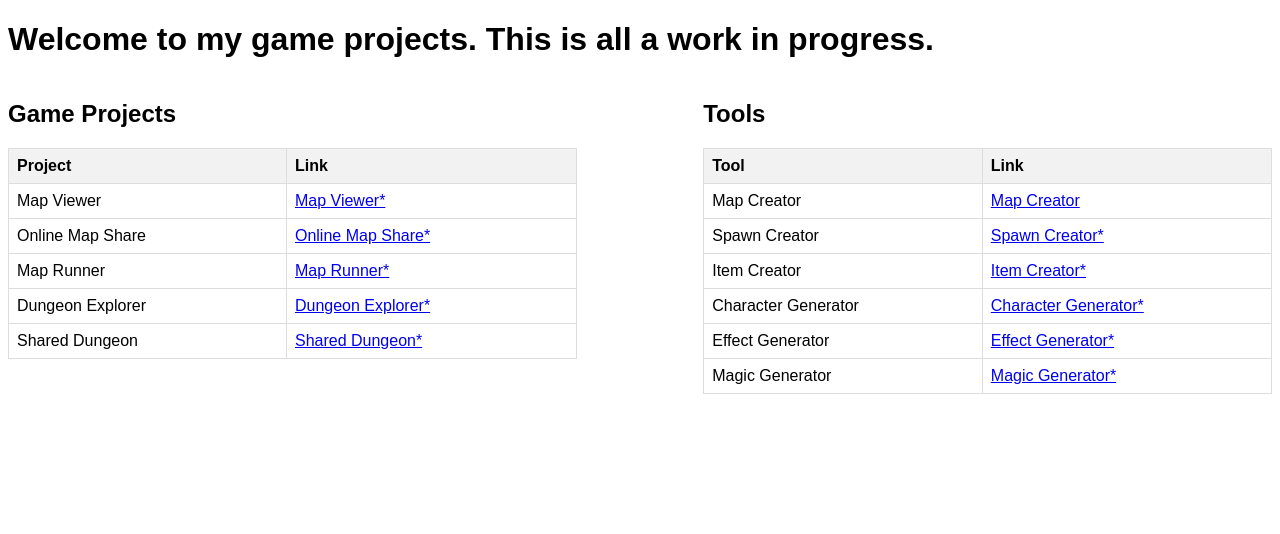
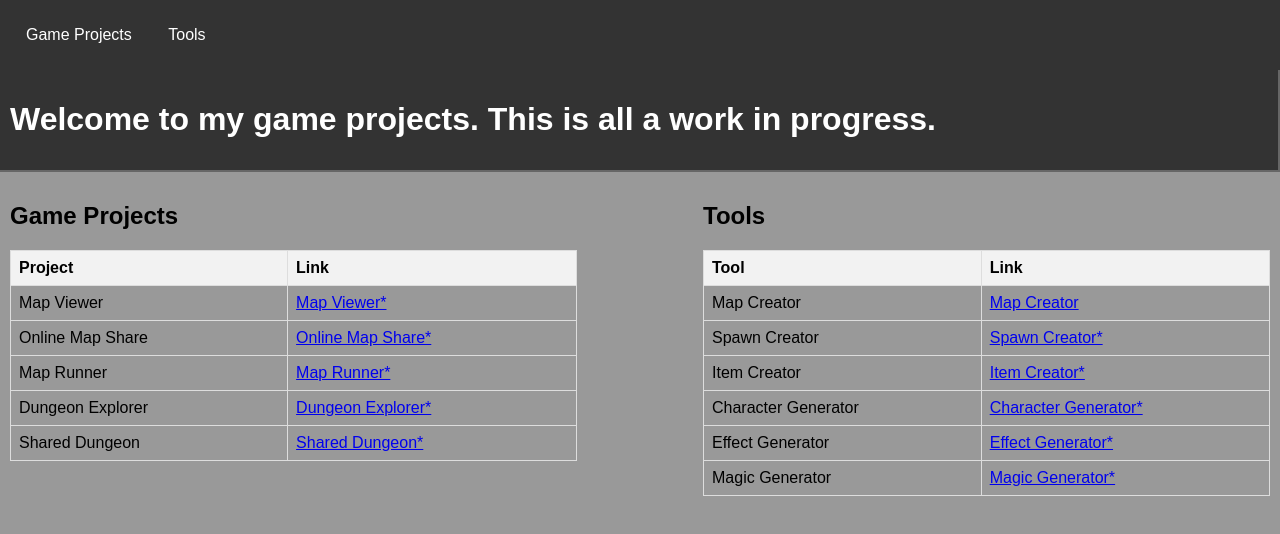
Before and after one commit to shawn-rader/Game_Projects, a website: page index.html in a window 1280 px wide. Drawn offline with Linux system fonts and the light colour scheme; files that its build step writes are made by us from their sources.

Commit message:
Consolidating CSS across pages, adding topmost-bar for condsolidated links.

```diff
--- /dev/null
+++ b/Tools/base.css
@@ -0,0 +1,96 @@
+body {
+    display: flex;
+    flex-direction: column;
+    margin: 0;
+    font-family: Arial, sans-serif;
+    user-select: none; /* Prevent text selection */
+    background-color: #999; /* Set background color to match map-grid */
+}
+
+#top-bar {
+    display: flex;
+    padding: 10px;
+    background-color: #333;
+    border-bottom: 2px solid #666;
+    border-right: 2px solid #666;
+    color: white;
+}
+
+#top-bar label, #top-bar input, #top-bar button {
+    margin-right: 10px;
+}
+
+#main-section {
+    flex-grow: 1;
+    padding: 10px;
+    overflow: auto;
+    background-color: #999; /* Set background color to match map-grid */
+}
+
+.container {
+    display: flex;
+    justify-content: space-between;
+}
+
+.section {
+    width: 45%;
+}
+
+table {
+    width: 100%;
+    border-collapse: collapse;
+}
+
+th, td {
+    border: 1px solid #ddd;
+    padding: 8px;
+}
+
+th {
+    background-color: #f2f2f2;
+    text-align: left;
+}
+
+#topmost-bar {
+    background-color: #333;
+    color: white;
+    padding: 10px;
+}
+
+.dropdown {
+    position: relative;
+    display: inline-block;
+}
+
+.dropdown-content {
+    display: none;
+    position: absolute;
+    background-color: #f9f9f9;
+    min-width: 160px;
+    box-shadow: 0px 8px 16px 0px rgba(0,0,0,0.2);
+    padding: 12px 16px;
+    z-index: 1;
+}
+
+.dropdown-content a {
+    color: black;
+    text-decoration: none;
+    display: block;
+}
+
+.dropdown:hover .dropdown-content {
+    display: block;
+}
+
+.dropbtn {
+    background-color: #333;
+    color: white;
+    padding: 16px;
+    font-size: 16px;
+    border: none;
+    cursor: pointer;
+}
+
+.dropbtn:hover, .dropbtn:focus {
+    background-color: #2980b9;
+}
--- a/Tools/mapmaker/styles.css
+++ b/Tools/mapmaker/styles.css
@@ -1,25 +1,3 @@
-body {
-    display: flex;
-    flex-direction: column;
-    margin: 0;
-    font-family: Arial, sans-serif;
-    user-select: none; /* Prevent text selection */
-    background-color: #999; /* Set background color to match map-grid */
-}
-
-#top-bar {
-    display: flex;
-    padding: 10px;
-    background-color: #333;
-    border-bottom: 2px solid #666;
-    border-right: 2px solid #666;
-    color: white;
-}
-
-#top-bar label, #top-bar input, #top-bar button {
-    margin-right: 10px;
-}
-
 #horizontal-size, #vertical-size {
     width: 50px; /* Halve the width of the input boxes */
 }
@@ -47,13 +25,6 @@ body {
 #map-keys {
     flex-grow: 1;
     overflow-y: auto;
-}
-
-#main-section {
-    flex-grow: 1;
-    padding: 10px;
-    overflow: auto;
-    background-color: #999; /* Set background color to match map-grid */
 }
 
 #map-grid {
--- a/index.html
+++ b/index.html
@@ -4,33 +4,22 @@
     <meta charset="UTF-8">
     <meta name="viewport" content="width=device-width, initial-scale=1.0">
     <title>Game Projects</title>
-    <style>
-        body {
-            font-family: Arial, sans-serif;
-        }
-        .container {
-            display: flex;
-            justify-content: space-between;
-        }
-        .section {
-            width: 45%;
-        }
-        table {
-            width: 100%;
-            border-collapse: collapse;
-        }
-        th, td {
-            border: 1px solid #ddd;
-            padding: 8px;
-        }
-        th {
-            background-color: #f2f2f2;
-            text-align: left;
-        }
-    </style>
+    <link rel="stylesheet" type="text/css" href="base.css">
 </head>
 <body>
+    <div id="includeTopmostBar"></div>
+    <script>
+        fetch('topmost-bar.html')
+            .then(response => response.text())
+            .then(data => document.getElementById('includeTopmostBar').innerHTML = data);
+    </script>
+    <script>
+        document.getElementById('page-name').innerText = document.title;
+    </script>
+    <div id="top-bar">
         <h1>Welcome to my game projects. This is all a work in progress.</h1>
+    </div>
+    <div id="main-section">
         <div class="container">
             <div class="section">
                 <h2>Game Projects</h2>
@@ -103,5 +92,6 @@
                 </table>
             </div>
         </div>
+    </div>
 </body>
 </html>
--- /dev/null
+++ b/topmost-bar.html
@@ -0,0 +1,20 @@
+<div id="topmost-bar">
+    <div class="dropdown">
+        <button class="dropbtn">Game Projects</button>
+        <div class="dropdown-content">
+            <!-- Add links to your game projects here -->
+            <a href="/games/MapViewer">Map Viewer</a>
+            <a href="/games/OnlineMapShare">Online Map Share</a>
+            <!-- Add more links as needed -->
+        </div>
+    </div>
+    <div class="dropdown">
+        <button class="dropbtn">Tools</button>
+        <div class="dropdown-content">
+            <!-- Add links to your tools here -->
+            <a href="/tools/map_maker_basic/MapMaker.html">Map Creator</a>
+            <!-- Add more links as needed -->
+        </div>
+    </div>
+    <div id="page-name"></div>
+</div>
```
Also changed, not shown: Tools/mapmaker/MapMaker.html (+9 -0 lines). Lines whose indentation alone changed are shown as unchanged.
